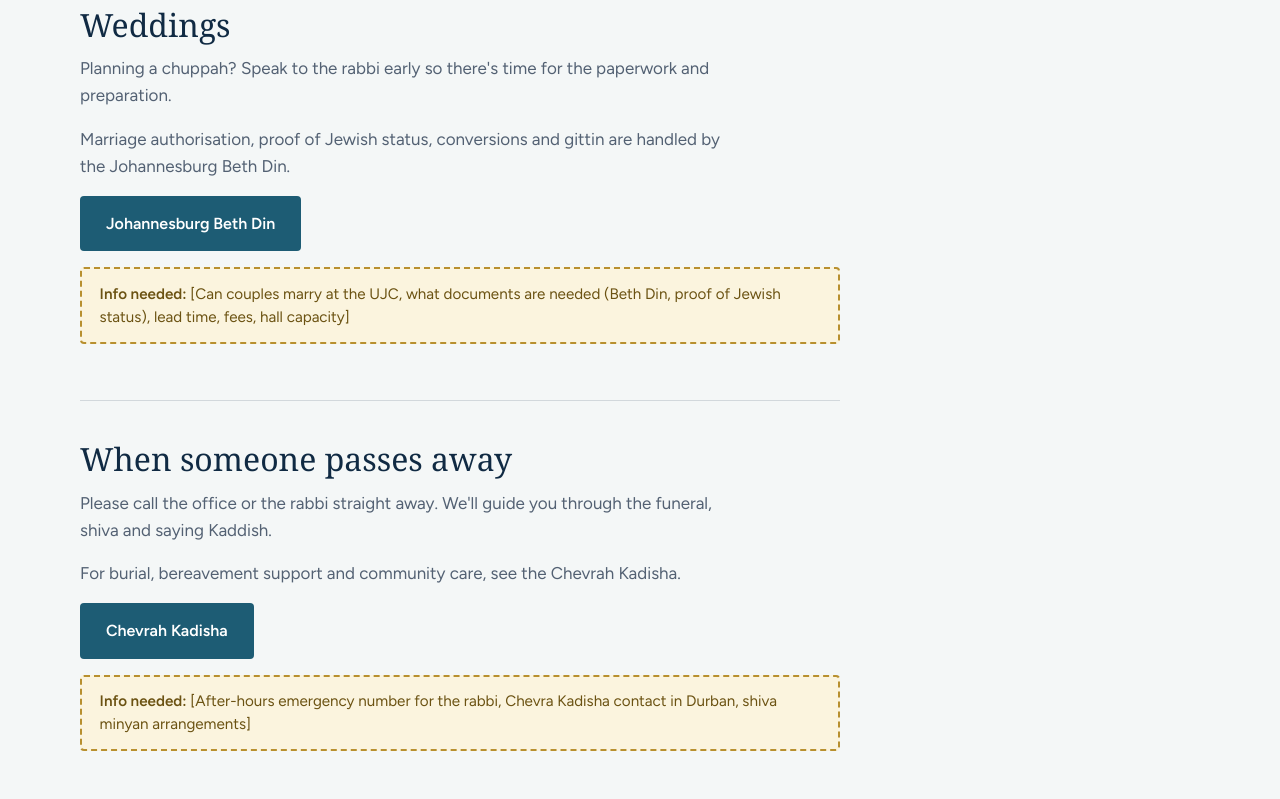
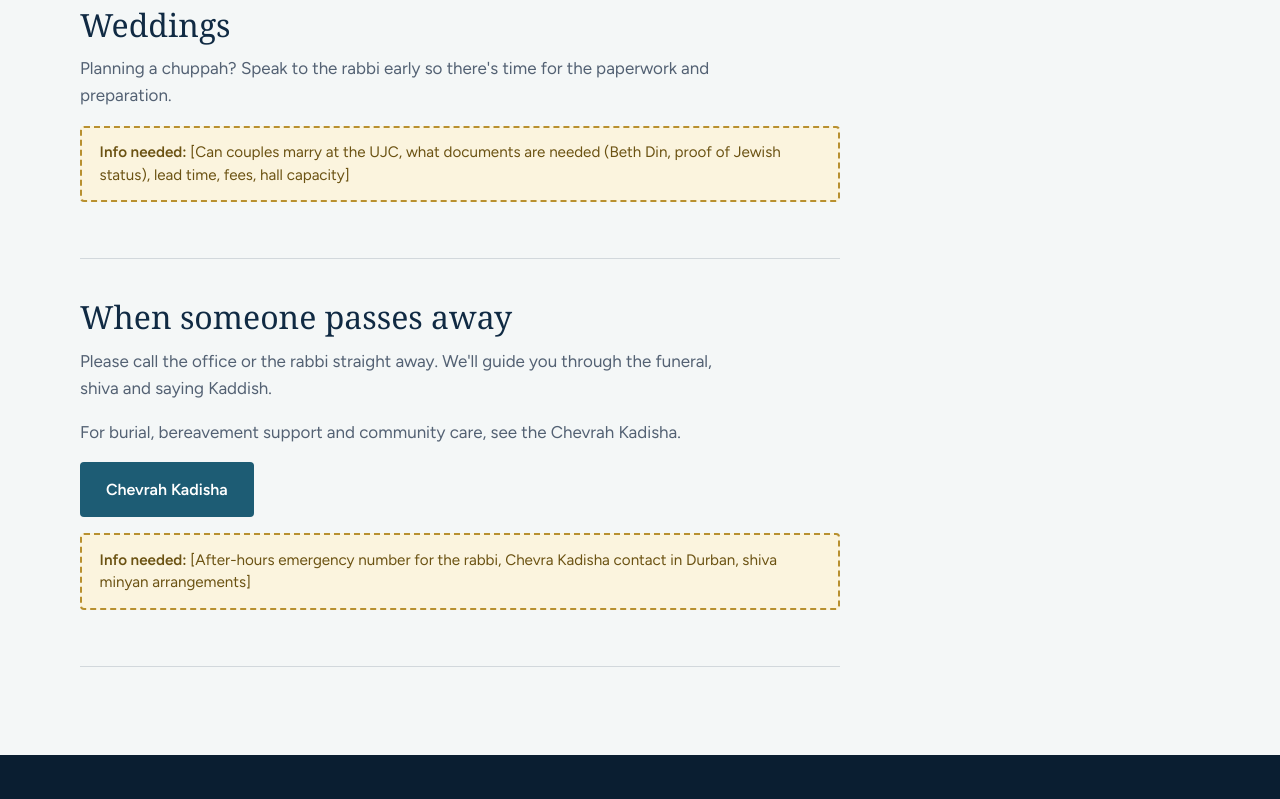
Before and after one commit to Acefusion1/J.WEBSITE, a plain HTML site: page lifecycle.html in a window 1280 px wide. Shown: the part 1060-1859 px from the top of the page. Drawn offline with Linux system fonts and the light colour scheme; a web font is replaced by a local one.

Commit message:
Remove Johannesburg Beth Din link from Life cycle page
Co-Authored-By: Claude Opus 5.5 <noreply@anthropic.com>
Claude-Session: https://claude.ai/code/session_016mF4tHd8a2S1iQYpNCFSnk

```diff
--- a/lifecycle.html
+++ b/lifecycle.html
@@ -96,10 +96,6 @@
           <article class="life-item">
             <h2>Weddings</h2>
             <p>Planning a chuppah? Speak to the rabbi early so there's time for the paperwork and preparation.</p>
-            <p>Marriage authorisation, proof of Jewish status, conversions and gittin are handled by the Johannesburg Beth Din.</p>
-            <div class="life-actions">
-              <a href="https://jhbbethdin.co.za" class="btn btn-ocean" target="_blank" rel="noopener">Johannesburg Beth Din</a>
-            </div>
             <div class="info-needed"><strong>Info needed:</strong> [Can couples marry at the UJC, what documents are needed (Beth Din, proof of Jewish status), lead time, fees, hall capacity]</div>
           </article>
 
```
